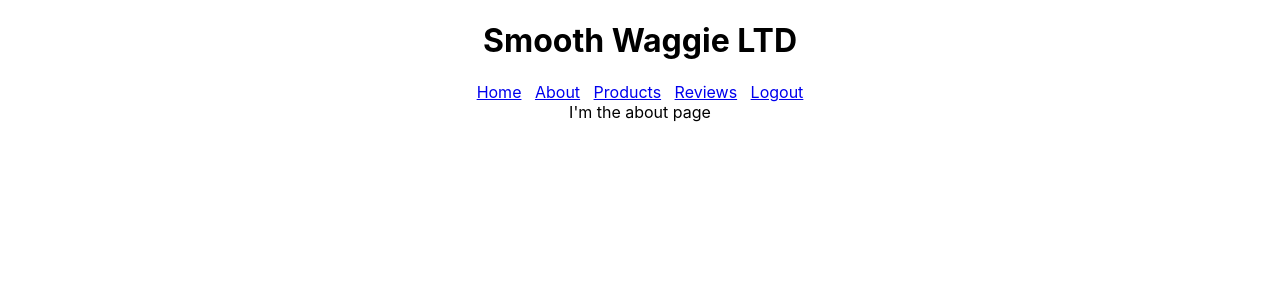
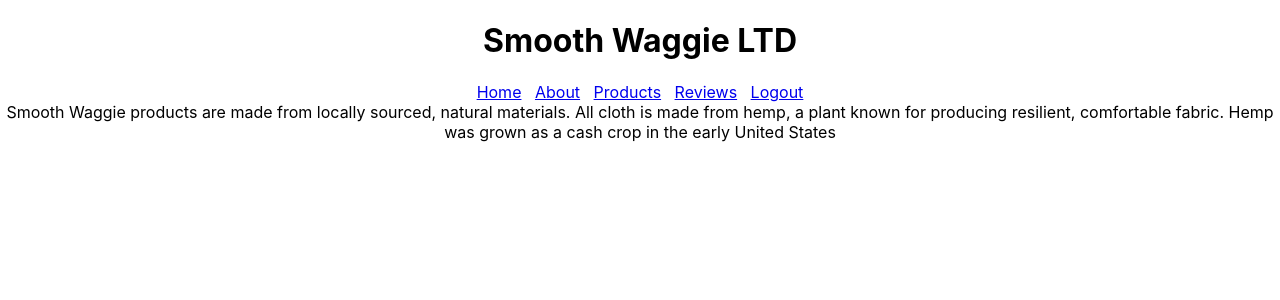
Before and after one commit to JoeyP0ckets/smooth-waggie-app, a React (Create React App) app: page /About in a window 1280 px wide. Shown: the top 300 px of the page. Built offline with nearby package versions, Linux system fonts and the light colour scheme.

Commit message:
about statement

```diff
--- a/src/components/About.js
+++ b/src/components/About.js
@@ -3,7 +3,7 @@ import React from "react"
 const About = () => {
   return(
     <div>
-      I'm the about page
+      Smooth Waggie products are made from locally sourced, natural materials.  All cloth is made from hemp, a plant known for producing resilient, comfortable fabric.  Hemp was grown as a cash crop in the early United States
     </div>
   )
 }
```
Also changed, not shown: 1 other file (tests, documents, lock files or other folders).
